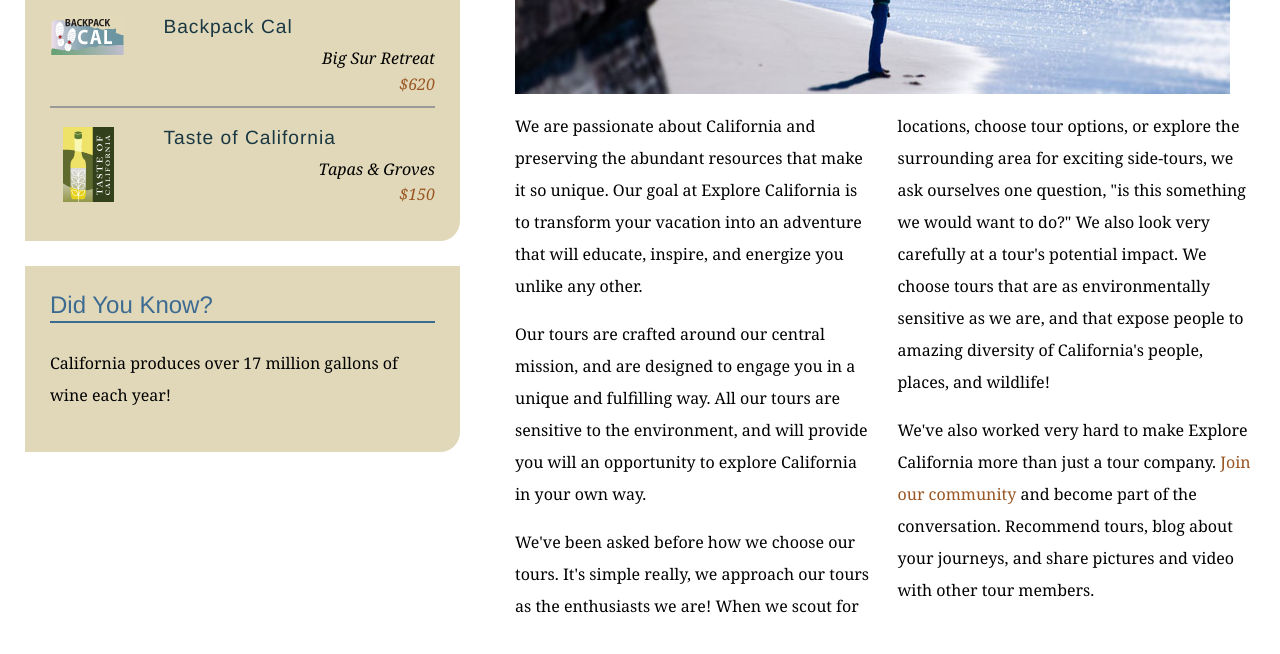
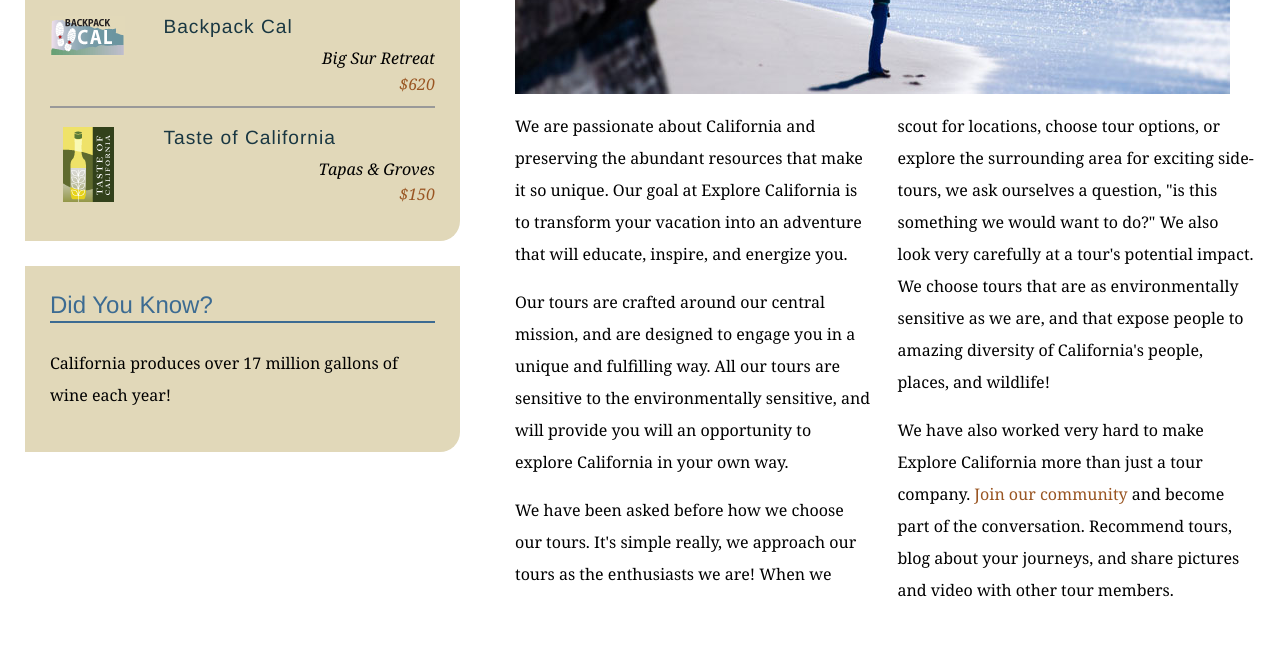
Before and after one commit to omlevi23/explore_california, a plain HTML site: page mission.html in a window 1280 px wide. Shown: the part 590-1244 px from the top of the page. Drawn offline with Linux system fonts and the light colour scheme.

Commit message:
Text edits on mission page

```diff
--- a/mission.html
+++ b/mission.html
@@ -62,10 +62,10 @@
           <h1>Who we are</h1>
           <img src="assets/images/mission_look.jpg" alt="Looking out at the Pacific" class="articleImage" />
           <div class="multiCol">
-            <p>We are passionate about California and preserving the abundant resources that make it so unique. Our goal at Explore California is to transform your vacation into an adventure that will educate, inspire, and energize you unlike any other.</p>
-            <p>Our tours are crafted around our central mission, and are designed to engage you in a unique and fulfilling way. All our tours are sensitive to the environment, and will provide you will an opportunity to explore California in your own way.</p>
-            <p>We've been asked before how we choose our tours. It's simple really, we approach our tours as the enthusiasts we are! When we scout for locations, choose tour options, or explore the surrounding area for exciting side-tours, we ask ourselves one question, &quot;is this something we would want to do?&quot; We also look very carefully at a tour's potential impact. We choose tours that are as environmentally sensitive as we are, and that expose people to amazing diversity of California's people, places, and wildlife!</p>
-            <p>We've also worked very hard to make Explore California more than just a tour company. <a href="explorers/join.html">Join our community</a> and become part of the conversation. Recommend tours, blog about your journeys, and share pictures and video with other tour members.</p>
+            <p>We are passionate about California and preserving the abundant resources that make it so unique. Our goal at Explore California is to transform your vacation into an adventure that will educate, inspire, and energize you.</p>
+            <p>Our tours are crafted around our central mission, and are designed to engage you in a unique and fulfilling way. All our tours are sensitive to the environmentally sensitive, and will provide you will an opportunity to explore California in your own way.</p>
+            <p>We have been asked before how we choose our tours. It's simple really, we approach our tours as the enthusiasts we are! When we scout for locations, choose tour options, or explore the surrounding area for exciting side-tours, we ask ourselves a question, &quot;is this something we would want to do?&quot; We also look very carefully at a tour's potential impact. We choose tours that are as environmentally sensitive as we are, and that expose people to amazing diversity of California's people, places, and wildlife!</p>
+            <p>We have also worked very hard to make Explore California more than just a tour company. <a href="explorers/join.html">Join our community</a> and become part of the conversation. Recommend tours, blog about your journeys, and share pictures and video with other tour members.</p>
           </div>
         </div>
       </div>
```
